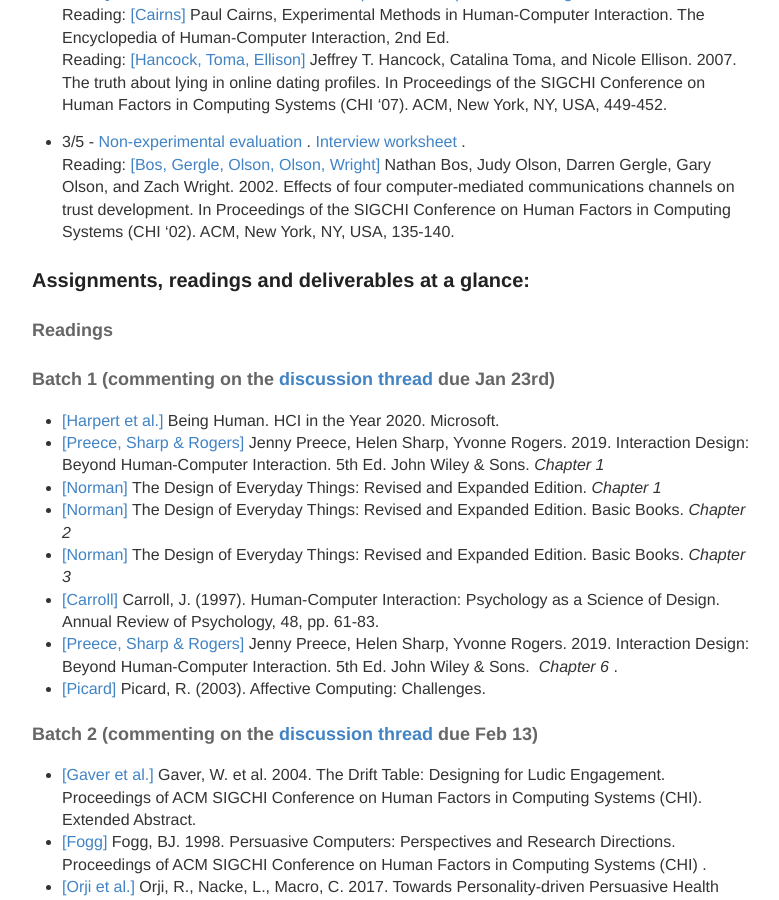
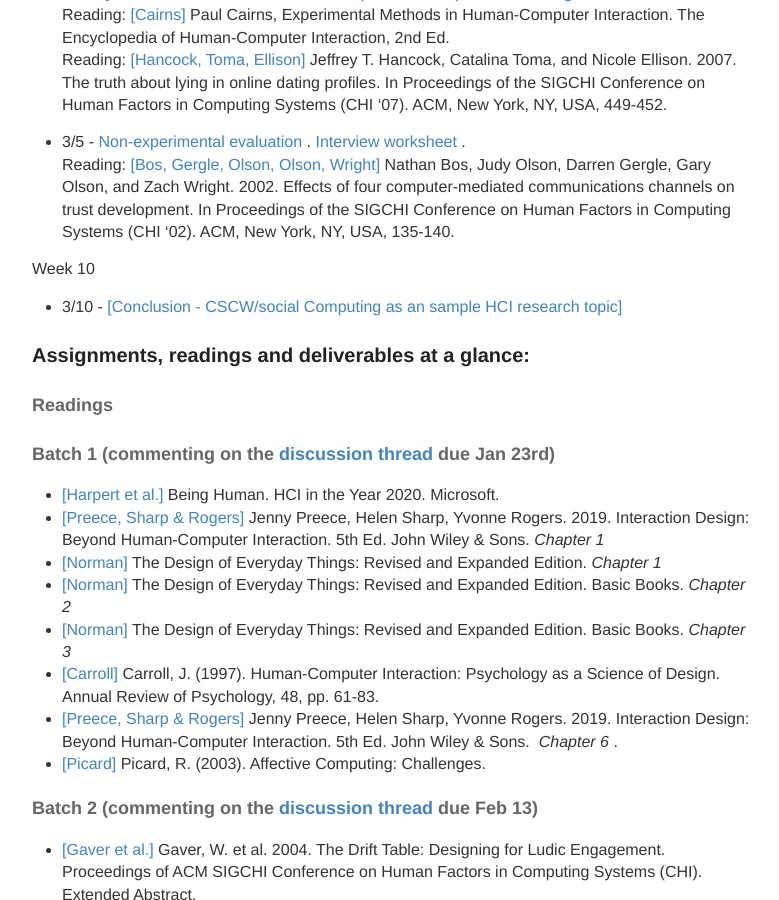
Before and after one commit to hciwang/hciwang.github.io, a Jekyll site: the page built from _posts/2020-1-5-lectures.md, in a window 1280 px wide and 900 px high, scrolled down 3009 px. Shown: the whole window, without its empty margins (248-1027 px from the left). Built offline with Jekyll 4.4.1, drawn with Linux system fonts in a browser that asks for light colours.

Commit message:
Update 2020-1-5-lectures.md

```diff
--- a/_posts/2020-1-5-lectures.md
+++ b/_posts/2020-1-5-lectures.md
@@ -100,6 +100,9 @@
 - 3/5 -   [Non-experimental evaluation](https://canvas.ucdavis.edu/courses/413583/files/folder/Lectures?preview=8055293)  . [Interview worksheet](https://canvas.ucdavis.edu/courses/413583/files/folder/Lectures?preview=8055292)  .
 Reading:  [[Bos, Gergle, Olson, Olson, Wright]](http://collablab.northwestern.edu/CollabolabDistro/nucmc/p135-bos.pdf) Nathan Bos, Judy Olson, Darren Gergle, Gary Olson, and Zach Wright. 2002. Effects of four computer-mediated communications channels on trust development. In Proceedings of the SIGCHI Conference on Human Factors in Computing Systems (CHI '02). ACM, New York, NY, USA, 135-140.
 
+Week 10
+- 3/10 - [[Conclusion - CSCW/social Computing as an sample HCI research topic]](https://canvas.ucdavis.edu/courses/413583/files/folder/Lectures?preview=8108288)
+
 
 
 ### Assignments, readings and deliverables at a glance:
```
